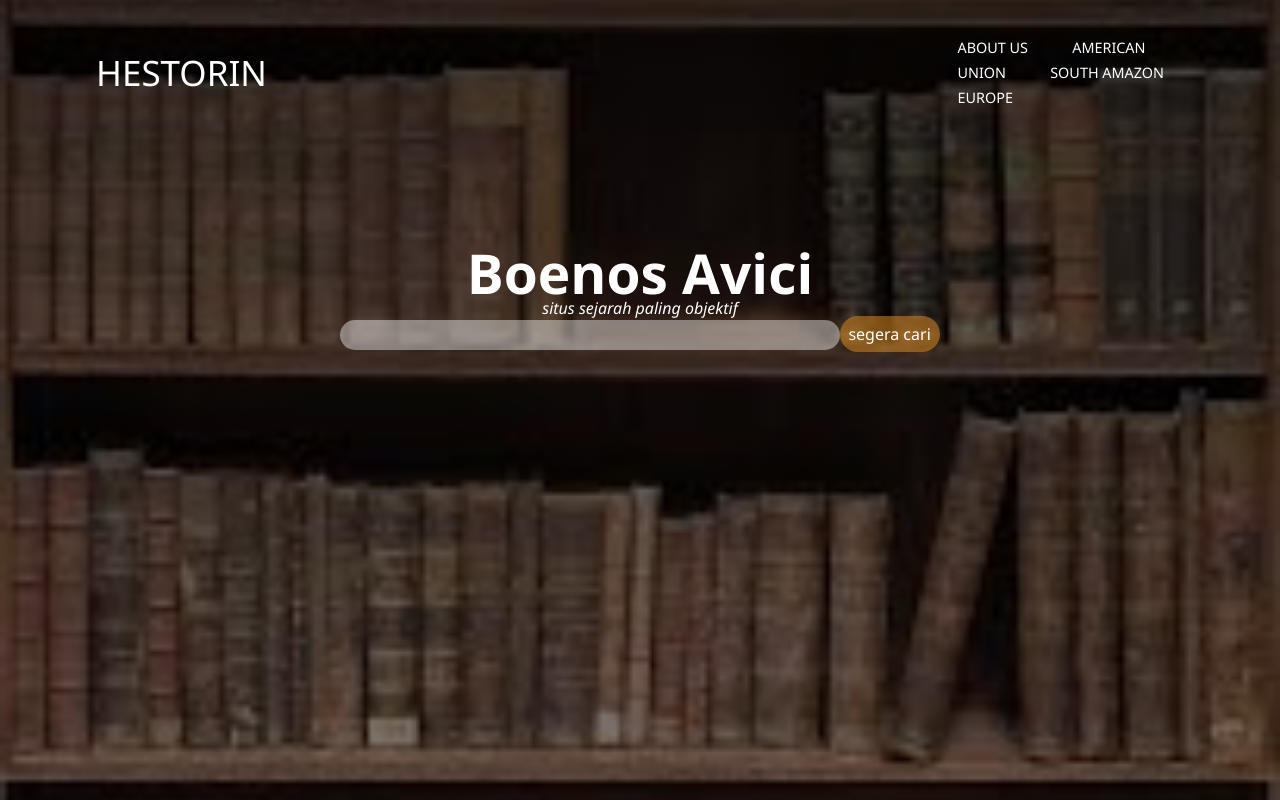
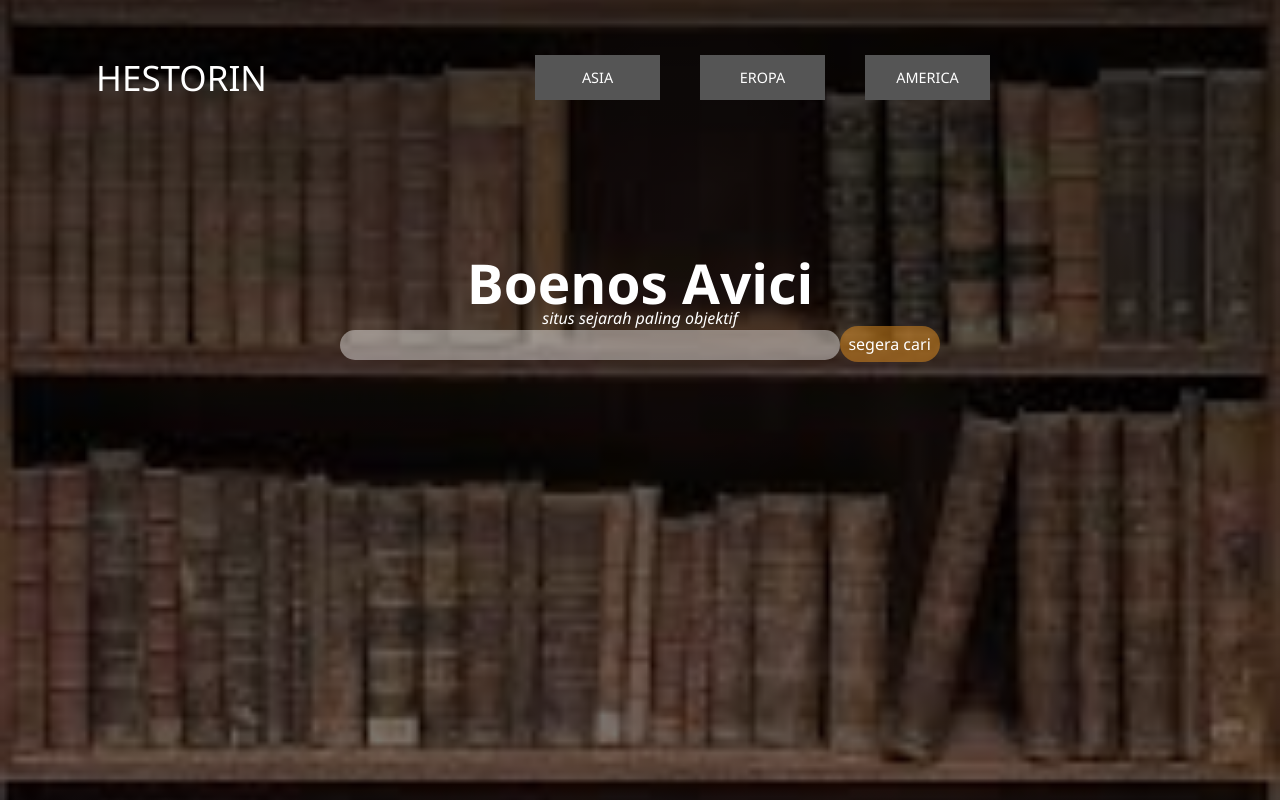
Before and after one commit to Baqeer17/Baqeer17.github.io, a plain HTML site: page index.html in a window 1280 px wide. Drawn offline with Linux system fonts and the light colour scheme.

Commit message:
first commit

```diff
--- a/index.html
+++ b/index.html
@@ -8,15 +8,17 @@
     <div class="banner">
         <div class="navbar">
         <label class="logo">HESTORIN </label>
-         <ul>
-            <li><a href="#">About us </a></li>
-            <li><a href="#">American </a></li>
-            <ul>
-              <li><a href="#">Union</a></li>
-              <li><a href="#">South Amazon</a></li>
-            </ul>
-            <li><a href="#">Europe </a></li>
-         </ul>
+        <ul class="nav">
+            <li><a href="#">Asia</a></li>
+            <li><a href="#">Eropa</a>
+              <ul>
+                <li><a href="#">Britania raya</a></li>
+                <li><a href="#">German</a></li>
+                <li><a href="#">Frane</a></li>
+              </ul>
+            </li>
+            <li><a href="#">America</a></li>
+          </ul>
 
         </div>
         <div class="content">
--- a/style.css
+++ b/style.css
@@ -132,3 +132,59 @@ form button {
     background-color: #ca801f96;
     color: #fff;
 }
+
+* {
+	margin: 0;
+	padding: 0;
+	border: 0;
+	outline: none;
+	text-decoration: none;
+	list-style: none;
+	line-height: 1em;
+	font-family: segoe ui, helvetica neue, helvetica, arial, sans-serif;
+	-webkit-font-smoothing: antialiased;
+}
+
+a, li {
+  font-size: 90%;
+  line-height: 25px;
+}
+
+li a, li ul li {
+  font-size: inherit;
+}
+
+.nav {
+  overflow: hidden;
+  width: 500px;
+  margin: 20px auto;
+}
+
+.nav > li {
+  float: left;
+  background: #555;
+  width: 25%;
+}
+
+.nav > li > a, .nav li ul li a {
+  display: block;
+  padding: 10px 20px 10px 20px;
+  color: #fff;
+  text-align: center;
+}
+
+.nav li ul li a:hover {
+  background: #222;
+}
+
+.nav > li:hover {
+  background: #333;
+}
+
+.nav li ul {
+  display: none;
+}
+
+.nav > li:hover ul {
+  display: block;
+}
```
